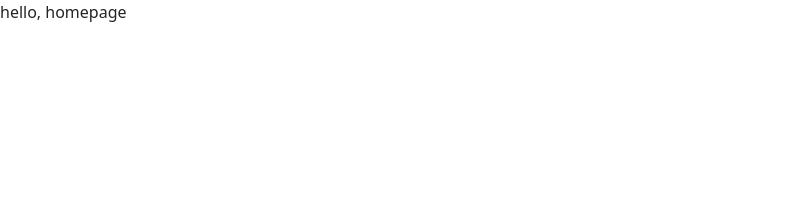
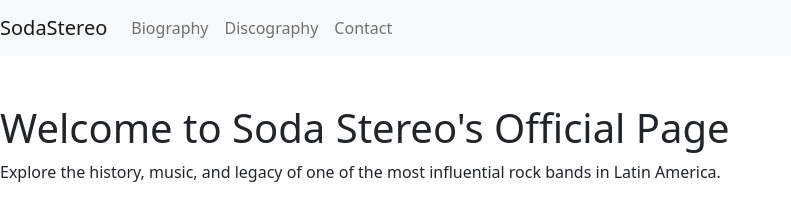
Before and after one commit to aagusdemarco/CS50x, a plain HTML site: page homepage/index.html in a window 1280 px wide. Shown: the whole page, without its empty margins (0-791 px from the left). Drawn offline with nearby package versions, Linux system fonts and the light colour scheme.

Commit message:
Thu, Jun 6, 2024, 11:09 AM -03:00

```diff
--- a/homepage/index.html
+++ b/homepage/index.html
@@ -8,6 +8,26 @@
         <title>Soda Stereo - Home</title>
     </head>
     <body>
-        hello, homepage
+        <nav class="navbar navbar-expand-lg navbar-light bg-light">
+            <a class="navbar-brand" href="index.html">SodaStereo</a>
+            <div class="collapse navbar-collapse" id="navbarNav">
+                <ul class="navbar-nav">
+                    <li class="nav-item"><a class="nav-link" href="biography.html">Biography</a></li>
+                    <li class="nav-item"><a class="nav-link" href="discography.html">Discography</a></li>
+                    <li class="nav-item"><a class="nav-link" href="contact.html">Contact</a></li>
+                </ul>
+            </div>
+        </nav>
+
+        <div class="content-container mt-5">
+            <h1>Welcome to Soda Stereo's Official Page</h1>
+            <p>Explore the history, music, and legacy of one of the most influential rock bands in Latin America.</p>
+        </div>
+
+        <script>
+            document.querySelector('h1').addEventListener('click', function() {
+                alert('Welcome to the official Soda Stereo page!');
+            });
+        </script>
     </body>
 </html>
```
